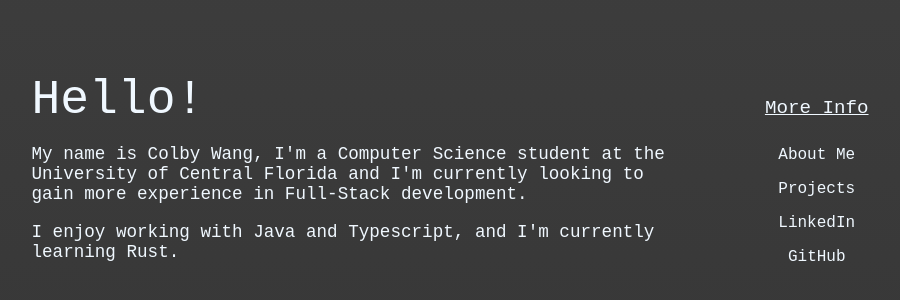
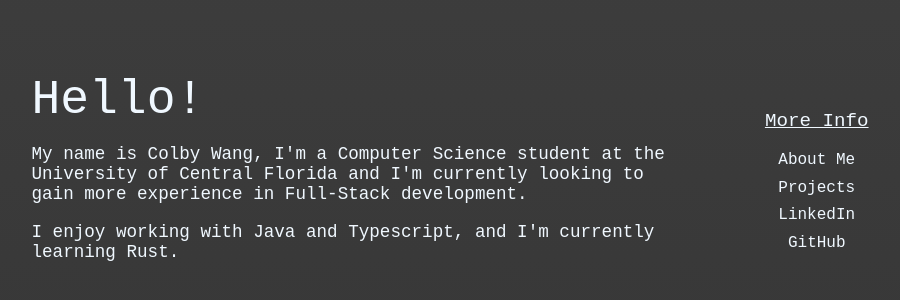
Before and after one commit to ColbyZW/Portfolio_Svelte, a Svelte app in the folder portfolio/: page / in a window 1280 px wide. Shown: the part 224-524 px from the top of the page, without its empty margins (190-1090 px from the left). Built offline with nearby package versions, Linux system fonts and the light colour scheme.

Commit message:
Changed spacing on nav

```diff
--- a/portfolio/src/components/Navigator.svelte
+++ b/portfolio/src/components/Navigator.svelte
@@ -30,7 +30,7 @@
         border: 0;
         font-size: 1rem;
         font-family: "Courier New", Courier, monospace;
-        margin: 0.5rem;
+        margin-bottom: 0.6rem;
         padding: 0;
     }
     a:hover {
```
